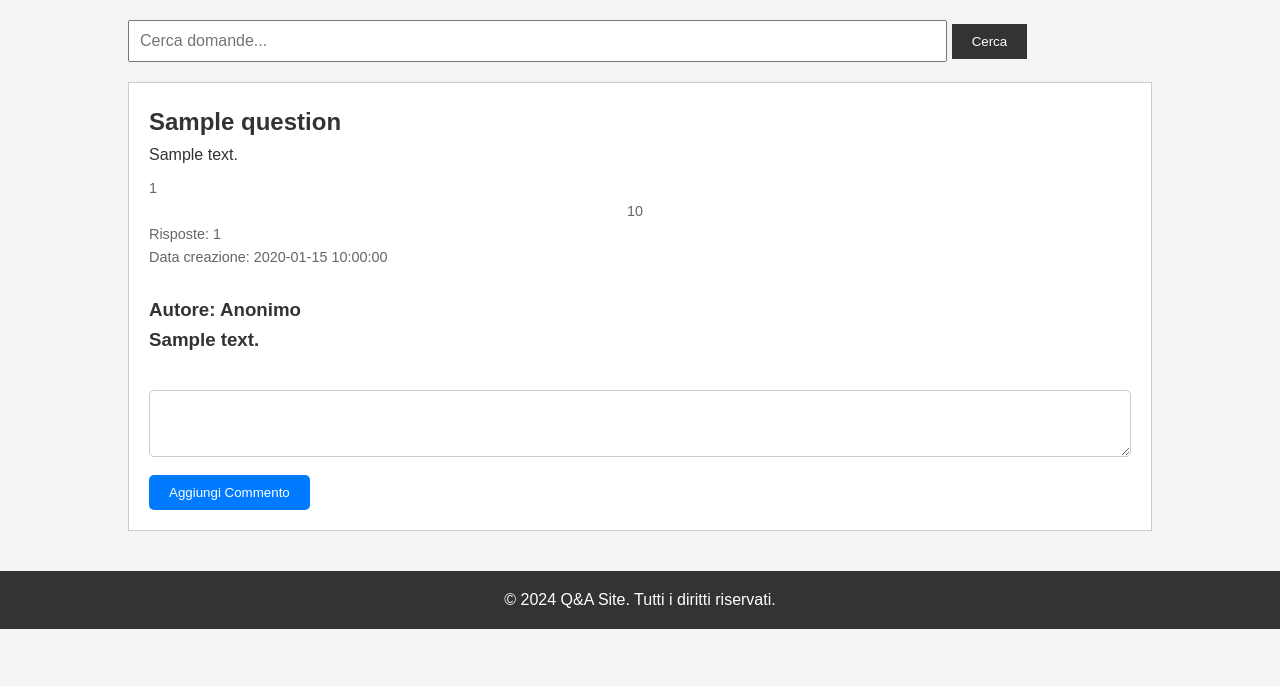
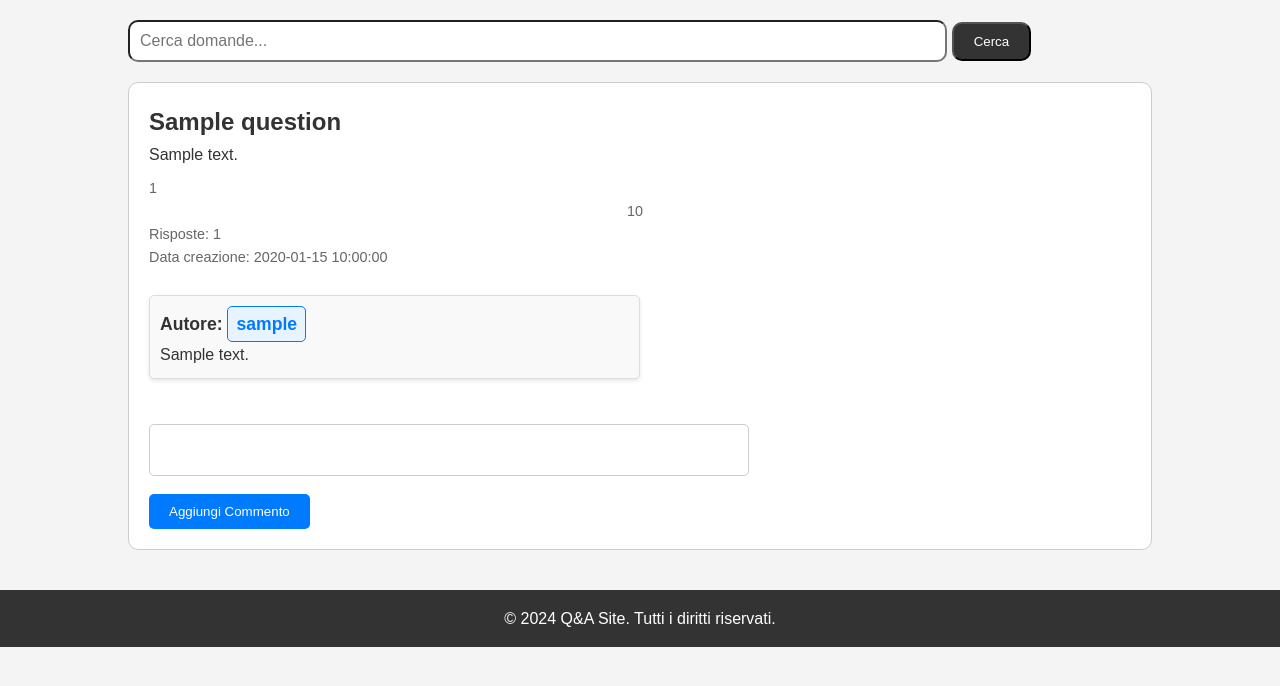
Before and after one commit to silvio2804/QA_platform, a Flask app: template templates/questions/index.html in a window 1280 px wide. Shown: the part 83-769 px from the top of the page. Run offline with Flask 3, Linux system fonts and the light colour scheme; the template is opened without the code that fills it: most values are stand-ins (such as "Sample title", 1, 10 or a date in 2020).

Commit message:
commenti funzionanti

```diff
--- a/app.py
+++ b/app.py
@@ -51,11 +51,35 @@
     ]
 
     questions_with_comments = list(questions_collection.aggregate(pipeline))
+    print(questions_with_comments)
+    # Estrai gli ID degli utenti dai commenti
 
+    for question in questions_with_comments:
+        user_ids = [comment['OwnerUserId'] for comment in question.get('answers', [])] #prendi id di chi ha fatto il commento
+        print(f"user_ids: {user_ids}")
+
+        users = list(db['users'].find({"Id": {"$in": user_ids}}, {"Id":1, "username": 1, "_id": 0}))#prendi gli username di chi ha commentato
+        print(f"users: {list(users)}")
+
+        #aggiungili all'oggetto questio_with_answers
+
+        user_map = {user['Id']: user['username'] for user in users}
+
+        print(f"user_map: {user_map}")
+
+        for comment in question.get('answers', []):
+            comment['username'] = user_map.get(comment['OwnerUserId'], 'NA')
+
+        # Ora il documento `question` contiene i commenti con gli username
+    print(f"question_with_comments: {questions_with_comments}")
+
+    answer_counter = 3
+    """
     answers = questions_with_comments[0]['answers'] # Prelevo le risposte
     answer_counter = len(answers) # Contatore risposte
 
     answer_user_ids = [id_ans['OwnerUserId'] for id_ans in answers] #Prelevo tutti gli id degli utenti che hanno risposto
+
     print("stampa id utenti risposte")
     print(answer_user_ids)
 
@@ -78,7 +102,8 @@
         for comment in question.get('answers', []):
             print(f" - {comment['Body']}")
         print("\n")'''
-    return render_template("questions/index.html", questions=questions_with_comments, user=user_session, answer_counter=answer_counter, answer_users=usernames_response)
+        """
+    return render_template("questions/index.html", questions=questions_with_comments, user=user_session, answer_counter=answer_counter)
 
 @app.route("/registrazione", methods=["GET", "POST"])
 def register():
@@ -113,7 +138,7 @@
 
         try:
             users_collection.insert_one({
-                "id": user_id,
+                "Id": user_id,
                 "username": username,
                 "email": email,
                 "password": hashed_password,
@@ -157,7 +182,7 @@
         if username:
             user = users_collection.find_one({"username": username})
             if user:
-                owner_user_id = user["id"]
+                owner_user_id = user["Id"]
             else:
                 owner_user_id = "NA"
         else:
@@ -181,6 +206,7 @@
 
 @app.route("/add_comment", methods=["POST"])
 def add_comment():
+    print("add_comment\n")
     '''Permette agli utenti di aggiungere un commento a una domanda.'''
     comment_body = request.form.get("comment_body")
     question_id = request.form.get("question_id")
@@ -190,10 +216,11 @@
 
     # Recupera l'ID dell'utente loggato, se presente
     username = session.get("username")
+    print(username)
     if username:
         user = users_collection.find_one({"username": username})
         if user:
-            owner_user_id = user["id"]
+            owner_user_id = user["Id"]
         else:
             owner_user_id = "NA"
     else:
@@ -205,12 +232,12 @@
         "Id": answer_id,
         "OwnerUserId": owner_user_id,
         "CreationDate": datetime.now().strftime("%d/%m/%Y - %H:%M:%S"),
-        "QuestionId": question_id,
+        "QuestionId": int(question_id),
         "Score": 0,
         "Body": comment_body
     }
-
-    answers_collection.insert_one(comment) #
+    print(comment)
+    answers_collection.insert_one(comment)
 
     return redirect(url_for("show_home"))
     """Fare redirect alla home, inserendo la domanda commentata al top della lista"""
@@ -247,7 +274,7 @@
     #user_id = session.get('id')
     #user_id = session.get('user_session')
     user_session = users_collection.find_one({"username": session.get("username")}) if "username" in session else None
-    user_id = user_session['id']
+    user_id = user_session['Id']
 
     print(question_id)
     print(vote_type)
@@ -309,7 +336,8 @@
 def show_user_questions():
     '''Visualizza le domande dell'utente.'''
     user_session = users_collection.find_one({"username": session.get("username")})
-    id = int(user_session["_id"])
+    id = int(user_session["Id"])
+    print(id)
     questions = list(questions_collection.find({"OwnerUserId": id}))
     return render_template("questions/my_questions.html", user=user_session, questions=questions)
 
@@ -331,7 +359,7 @@
     '''Genera un ID utente unico.'''
     while True:
         user_id = random.randint(10000, 99999)
-        if not users_collection.find_one({"id": user_id}):
+        if not users_collection.find_one({"Id": user_id}):
             return user_id
 
 def generate_unique_question_id():
--- a/static/styles.css
+++ b/static/styles.css
@@ -51,17 +51,19 @@
     margin: 20px 0;
 }
 
+
 .search-bar input[type="text"] {
     width: 80%;
     padding: 10px;
     font-size: 1rem;
+    border-radius: 10px;
 }
 
 .search-bar button {
     padding: 10px 20px;
     background: #333;
     color: #fff;
-    border: none;
+    border-radius: 10px;
     cursor: pointer;
 }
 
@@ -70,6 +72,7 @@
     margin: 20px 0;
     padding: 20px;
     border: 1px solid #ccc;
+    border-radius: 10px;
 }
 
 .questions-list .question h2 a {
@@ -162,3 +165,43 @@
 nav ul.navbar li a:hover {
     background: #575757;
 }
+
+textarea[name="comment_body"] {
+    width: 100%; /* Larghezza al 100% del contenitore padre */
+    max-width: 600px; /* Larghezza massima per evitare di allargare troppo */
+    min-width: 300px; /* Larghezza minima per evitare di restringere troppo */
+    box-sizing: border-box; /* Includi padding e border nella larghezza totale */
+    resize: none; /* Disabilita il ridimensionamento manuale, se desiderato */
+}
+/* Stile per il contenitore dei commenti */
+#comments-container {
+    margin-top: 20px;
+}
+
+/* Stile per ogni commento */
+.comment {
+    margin-bottom: 10px; /* Spazio tra i commenti */
+    padding: 10px; /* Spazio interno */
+    border: 1px solid #ddd; /* Bordo attorno a ogni commento */
+    border-radius: 5px; /* Angoli arrotondati */
+    box-shadow: 0 2px 4px rgba(0, 0, 0, 0.1); /* Leggera ombreggiatura */
+    background-color: #f9f9f9; /* Colore di sfondo leggero */
+    width: 50%;
+}
+
+/* Stile per l'autore del commento */
+.comment-author {
+    margin: 0;
+    font-size: 1.1em; /* Dimensione del font leggermente più grande */
+    font-weight: bold; /* Testo in grassetto */
+}
+
+/* Stile per lo username */
+.comment-author span {
+    display: inline-block; /* Permette di applicare padding e bordo */
+    padding: 3px 8px; /* Spazio interno */
+    border: 1px solid #007bff; /* Bordo colorato attorno allo username */
+    border-radius: 5px; /* Angoli arrotondati */
+    background-color: #e7f3ff; /* Sfondo chiaro */
+    color: #007bff; /* Colore del testo */
+}
--- a/templates/questions/index.html
+++ b/templates/questions/index.html
@@ -100,19 +100,16 @@
                              {% for answer in question.answers %}
                             <br>
                                  <div class="comment">
-                                     <!--<h3> Autore: {{ answer_users[loop.index0] if not None else 'Anonimo'}} </h3> <br> loop.index è una variabile di jinja e rappresenta l'indice del loop -->
-                                    <h3>Autore: {{answer_users[loop.index0] or 'Anonimo' }}<h3> <!-- loop.index è una variabile di jinja e rappresenta l'indice del loop -->
-                                     <p>{{answer.Body | safe }}</p>
+                                    <h3 class="comment-author">Autore: <span>{{ answer.username }}</span></h3>
+                                    <p>{{answer.Body | safe }}</p>
                                  </div>
                             <br>
                              {% endfor %}
 
                             <input type="hidden" name="question_id" value={{ question.Id }}>
 
-                            <textarea name="comment_body" rows="3" placeholder="Aggiungi un commento...">
-
-                            </textarea>
-
+                            <textarea name="comment_body" rows="2" placeholder="Aggiungi un commento..."> </textarea>
+                            </br>
                             <button type="submit">Aggiungi Commento</button>
                             <div id="comment-message"></div> <!-- Per visualizzare il messaggio di conferma -->
                         </form>
```
